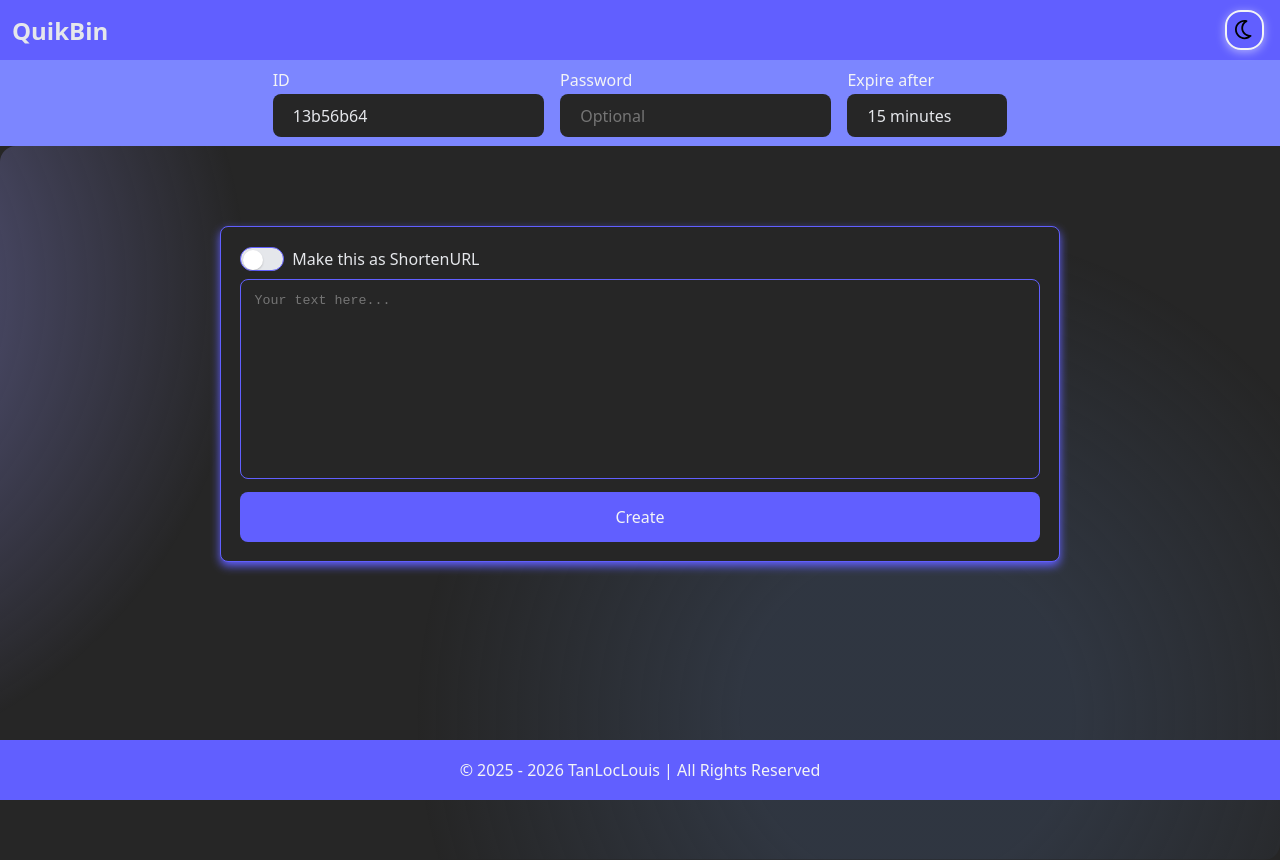
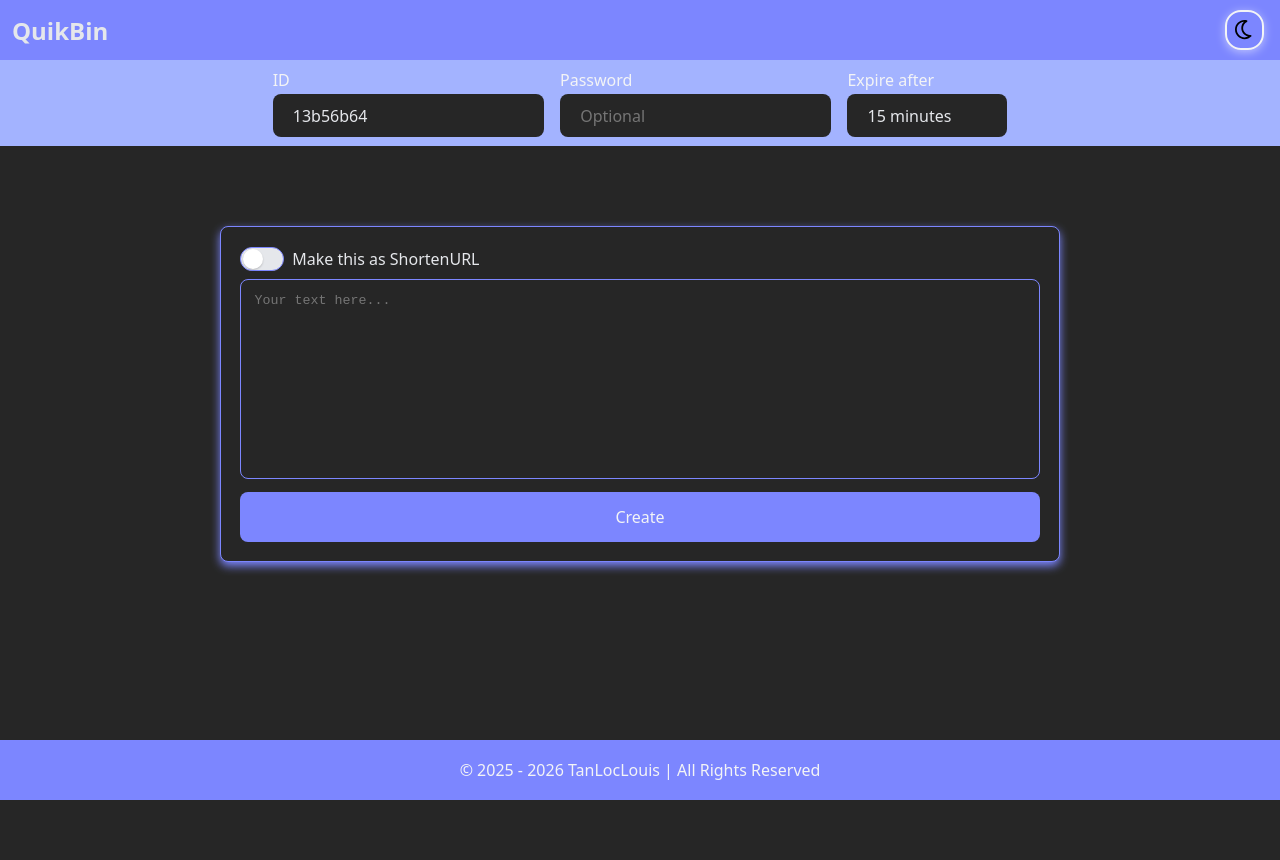
Before and after one commit to TanLocLouis/quikbin, a React (Vite) app in the folder frontend/: page / in a window 1280 px wide. After the commit the page ends 800 px from the top, so only its background shows below. Built offline with nearby package versions, Linux system fonts and the light colour scheme.

Commit message:
fix(UI): optimize radial-gradient animation performance

```diff
--- a/frontend/src/components/Button/Button.css
+++ b/frontend/src/components/Button/Button.css
@@ -12,5 +12,7 @@ button {
 }
 button:hover {
   border-color: #646cff;
-  scale: 1.02;
+  /* scale: 1.02; */
+
+  box-shadow: 0 2px 10px var(--color-primary);
 }
--- a/frontend/src/components/Footer/Footer.css
+++ b/frontend/src/components/Footer/Footer.css
@@ -10,4 +10,6 @@
   align-items: center;
 
   background-color: var(--color-primary);
+
+  z-index: 9999;
 }
--- a/frontend/src/components/Switch/Switch.jsx
+++ b/frontend/src/components/Switch/Switch.jsx
@@ -74,7 +74,7 @@ const Switch = ({
 
 	const knobStyle = {
 		position: 'absolute',
-		top: s.pad,
+		top: s.pad - 1, // -1 to account for border
 		left: s.pad,
 		width: s.knob,
 		height: s.knob,
--- a/frontend/src/components/Toast/Toast.css
+++ b/frontend/src/components/Toast/Toast.css
@@ -8,7 +8,7 @@
     flex-direction: column;
     gap: 0.5em;
 
-    z-index: 2;
+    z-index: 10000;
 }
 
 .toast {
@@ -21,6 +21,11 @@
     opacity: 0.75;
 
     animation: slideDown 0.5s ease-out, slideUp 0.5s ease-in 4.5s forwards;
+}
+
+.toast-message {
+    display: block;
+    width: 300px;
 }
 
 .toast-info {
--- a/frontend/src/components/TopHeader/TopHeader.css
+++ b/frontend/src/components/TopHeader/TopHeader.css
@@ -6,7 +6,7 @@
 
     position: fixed;
     top: 0;
-    z-index: 1;
+    z-index: 9999;
 
     height: 60px;
     background-color: var(--color-primary);
--- a/frontend/src/index.css
+++ b/frontend/src/index.css
@@ -168,8 +168,8 @@
 
 
   /* Layer 2  */
-  --color-primary: var(--color-indigo-500);
-  --color-primary-soft: var(--color-indigo-400);
+  --color-primary: var(--color-indigo-400);
+  --color-primary-soft: var(--color-indigo-300);
   --color-secondary: var(--color-neutral-200);
 
   --color-text-primary: var(--color-gray-100);
@@ -183,8 +183,8 @@
 
 html[data-theme="dark"] {
   /* Layer 2  */
-  --color-primary: var(--color-indigo-500);
-  --color-primary-soft: var(--color-indigo-400);
+  --color-primary: var(--color-indigo-400);
+  --color-primary-soft: var(--color-indigo-300);
   --color-secondary: var(--color-neutral-800);
 
   --color-text-primary: var(--color-gray-100);
@@ -196,11 +196,11 @@ html[data-theme="dark"] {
   --color-success: var(--color-green-600);
 }
 
-@media (prefers-color-scheme: dark) {
+/* @media (prefers-color-scheme: dark) {
   :root {
     /* Layer 2  */
-    --color-primary: var(--color-indigo-500);
-    --color-primary-soft: var(--color-indigo-400);
+    --color-primary: var(--color-indigo-400);
+    --color-primary-soft: var(--color-indigo-300);
     --color-secondary: var(--color-neutral-800);
 
     --color-text-primary: var(--color-gray-100);
@@ -211,7 +211,7 @@ html[data-theme="dark"] {
     --color-warning: var(--color-yellow-600);
     --color-success: var(--color-green-600);
   }
-}
+} */
 
 html, body {
   margin: 0;
--- a/frontend/src/pages/Home/Create.css
+++ b/frontend/src/pages/Home/Create.css
@@ -5,13 +5,38 @@
 }
 
 .create-wrapper {
-  width: 100%;
-  height: 100%;
-
   display: flex;
   flex-direction: column;
   justify-content: center;
   align-items: center;
+
+  position: fixed;
+  width: 100%;
+  height: 100%;
+}
+
+.create-wrapper-animate {
+  position: absolute;
+  width: 150%;
+  height: 150%;
+
+  /* top: -200px; */
+
+  background: radial-gradient(circle at 10% 20%, rgba(133, 132, 212, 0.432) 10%, transparent 30%),
+                radial-gradient(circle at 70% 50%, rgba(62, 77, 103, 0.428) 10%, transparent 30%);
+
+  animation: bg-pulse 10s ease-in-out infinite;
+}
+
+@keyframes bg-pulse {
+  0%, 100% {
+    /* background-position: 0% 50%; */
+    transform: translate3d(0, 0, 0);
+  }
+  50% {
+    /* background-position: 100% 100%; */
+    transform: translate3d(100px, 100px, 0);
+  }
 }
 
 .container {
@@ -23,11 +48,9 @@
   align-items: center;
 
   padding: 5em;
-  border-radius: 1em;
 
   background-color: var(--color-secondary);
 
-  background-image: url("./vite.png");
   background-repeat: no-repeat;
   background-position: center;
   background-size: contain;
--- a/frontend/src/pages/Home/Create.jsx
+++ b/frontend/src/pages/Home/Create.jsx
@@ -188,6 +188,7 @@ function Create() {
     <>
       <div style={{height: "60px"}}></div>
       <div className="create-wrapper">
+        {/* <div className="create-wrapper-animate"></div> */}
         <div className="header">
           <div style={{"display": "flex", "flexDirection": "column", "alignItems": "start"}}>
             <label style={{"margin": "0.5em", "marginBottom": "0em"}}>ID </label>
--- a/frontend/src/pages/Show/Show.css
+++ b/frontend/src/pages/Show/Show.css
@@ -23,13 +23,39 @@
 }
 
 .show-wrapper {
+  display: flex;
+  flex-direction: column;
+  justify-content: center;
+  align-items: center;
+
+  position: fixed;
+  width: 100%;
   height: 100%;
-  display: flex;
-  justify-content: center;
-  justify-content: center;
 }
 
-.container {
+.show-wrapper-animate {
+  position: absolute;
+  width: 150%;
+  height: 150%;
+
+  background: radial-gradient(circle at 10% 20%, rgba(133, 132, 212, 0.432) 10%, transparent 30%),
+                radial-gradient(circle at 70% 50%, rgba(62, 77, 103, 0.428) 10%, transparent 30%);
+
+  animation: bg-pulse 10s ease-in-out infinite;
+}
+
+@keyframes bg-pulse {
+  0%, 100% {
+    /* background-position: 0% 50%; */
+    transform: translate3d(0, 0, 0);
+  }
+  50% {
+    /* background-position: 100% 100%; */
+    transform: translate3d(100px, 100px, 0);
+  }
+}
+
+/* .container {
   background: radial-gradient(circle at 20% 20%, rgba(133, 132, 212, 0.432) 10%, transparent 30%),
               radial-gradient(circle at 80% 80%, rgba(62, 77, 103, 0.428) 10%, transparent 30%);
 
@@ -47,7 +73,7 @@
   100% {
     background-position: 0% 50%;
   }
-}
+} */
 
 .show-section-item {
   display: flex;
--- a/frontend/src/pages/Show/Show.jsx
+++ b/frontend/src/pages/Show/Show.jsx
@@ -167,6 +167,7 @@ function Show() {
     <>
       <div style={{height: "60px"}}></div>
       <div className="show-wrapper">
+        <div className="show-wrapper-animate"></div>
         <div class="container">
           <div class="container-form">
             {showLockedForm &&
```
